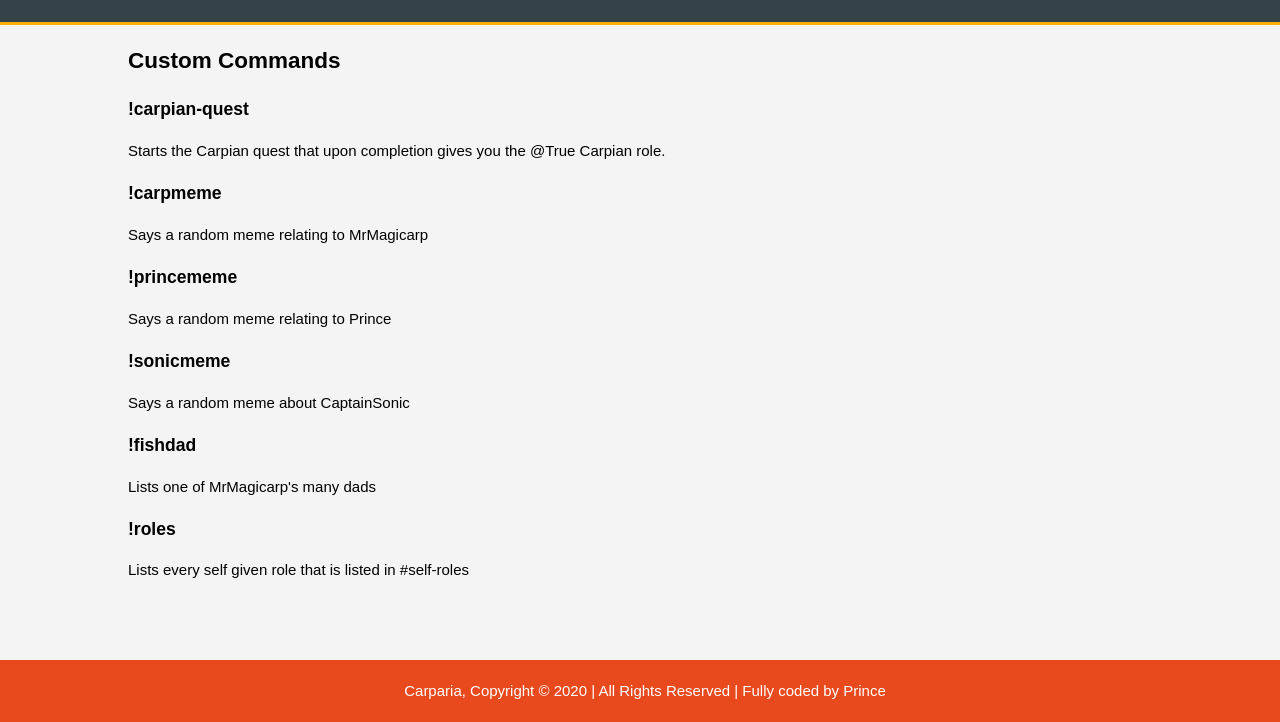
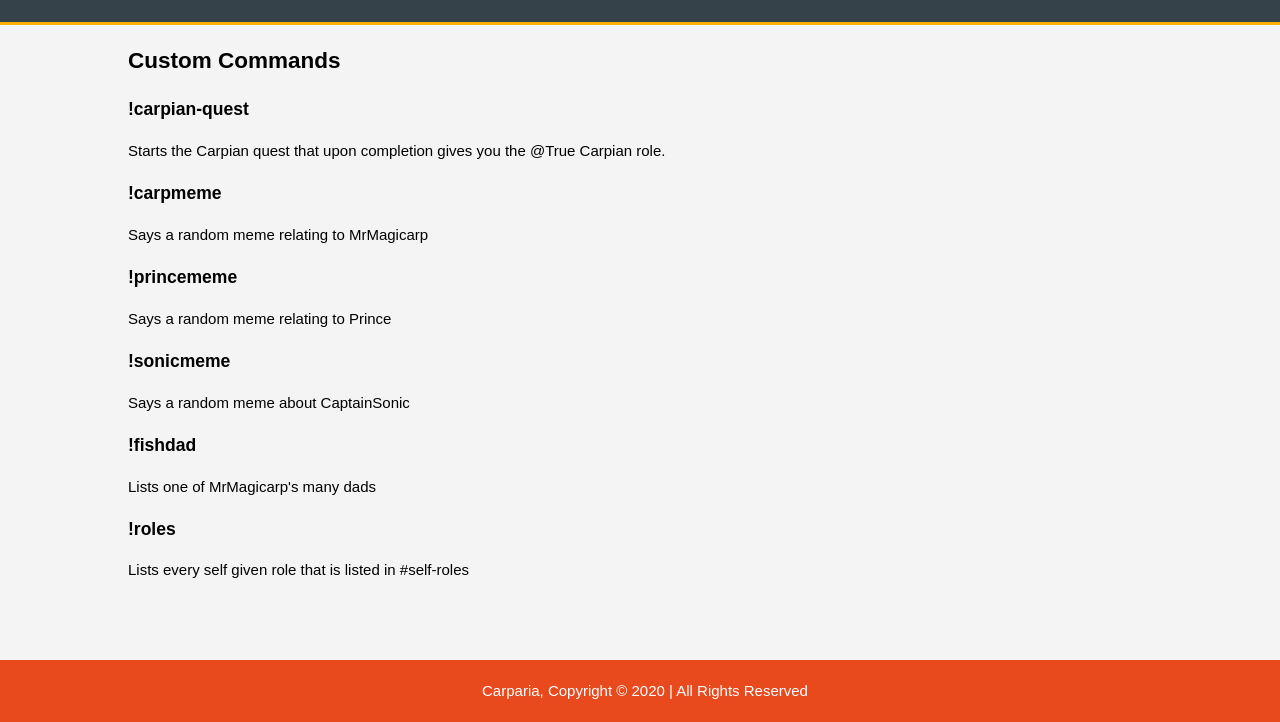
Before and after one commit to Princeyy/carparia, a plain HTML site: page commands.html in a window 1280 px wide. Shown: the part 78-800 px from the top of the page. Drawn offline with Linux system fonts and the light colour scheme.

Commit message:
Update commands.html

```diff
--- a/commands.html
+++ b/commands.html
@@ -43,6 +43,6 @@
 </section>
 
   <footer>
-    <p>Carparia, Copyright &copy; 2020 | All Rights Reserved | Fully coded by Prince</p>
+    <p>Carparia, Copyright &copy; 2020 | All Rights Reserved</p>
   </footer>
 </body>
```
